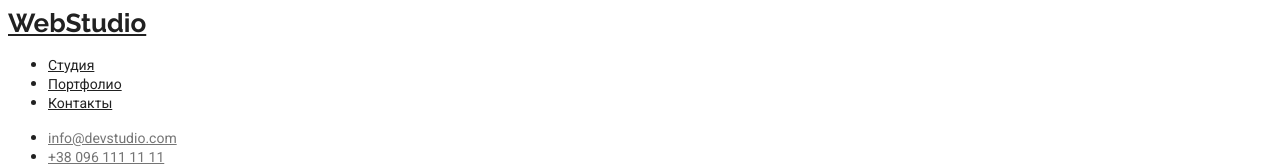
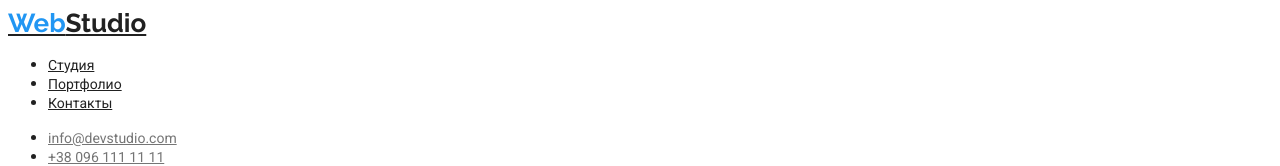
Before and after one commit to ivanIT1/goit-markup-hw-02, a plain HTML site: page index.html in a window 1280 px wide. Shown: the top 166 px of the page. Drawn offline with Linux system fonts and the light colour scheme.

Commit message:
Update index.html

```diff
--- a/index.html
+++ b/index.html
@@ -16,7 +16,7 @@
   <body>
     <!--Header-->
     <header class="header">
-      <a class="logo" href="index.html">WebStudio</a>
+      <a class="logo" href="index.html"><span class="collortxt">Web</span>Studio</a>
       <nav>
         <ul class="header_navigate">
           <li><a href="index.html">Студия</a></li>
@@ -104,7 +104,7 @@
     </main>
     <!--Footer-->
     <footer class="footer">
-      <a class="logo_footer" href="index.html">WebStudio</a>
+      <a class="logo_footer" href="index.html"><span class="collortxt">Web</span>Studio</a>
 
       <address class="address">
         <ul>
```
